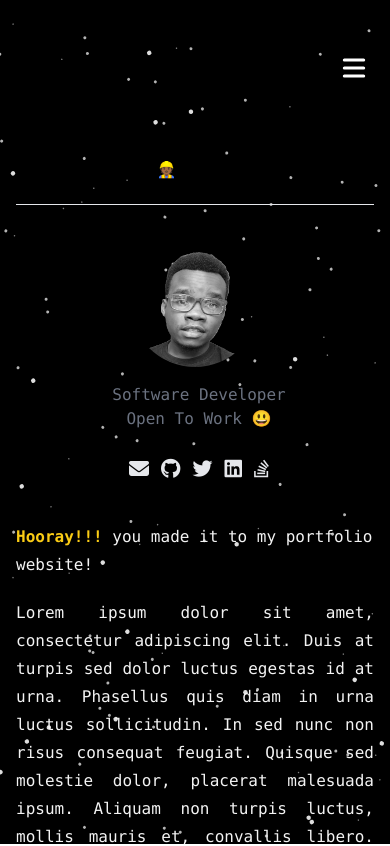
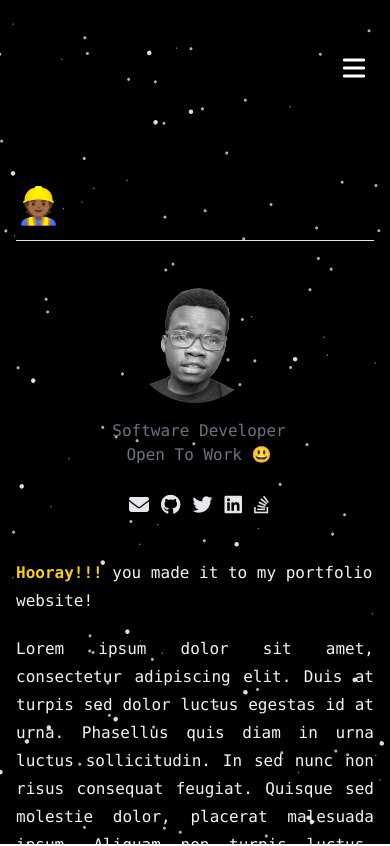
Before and after one commit to tallninja/portfolio, a React (Create React App) app: page / in a window 390 px wide. Shown: the top 846 px of the page. Built offline with nearby package versions, Linux system fonts and the light colour scheme.

Commit message:
Fixed the text sizing in the hero

```diff
--- a/src/components/hero/hero.tsx
+++ b/src/components/hero/hero.tsx
@@ -4,7 +4,7 @@ export const Hero = () => {
 	return (
 		<div className='divide-y'>
 			<div className='pt-6 pb-4 sm:pb-2 space-y-2 md:space-y-5'>
-				<h1 className='font-extrabold leading-9 tracking-wide text-white-900 sm:text-4xl sm:leading-1 md:text-6xl md:leading-14'>
+				<h1 className='font-extrabold leading-9 tracking-wide text-white-900 sm:text-4xl sm:leading-9 md:text-6xl text-4xl'>
 					Ernest Wambua &#128119;&#127998;
 				</h1>
 			</div>
```
